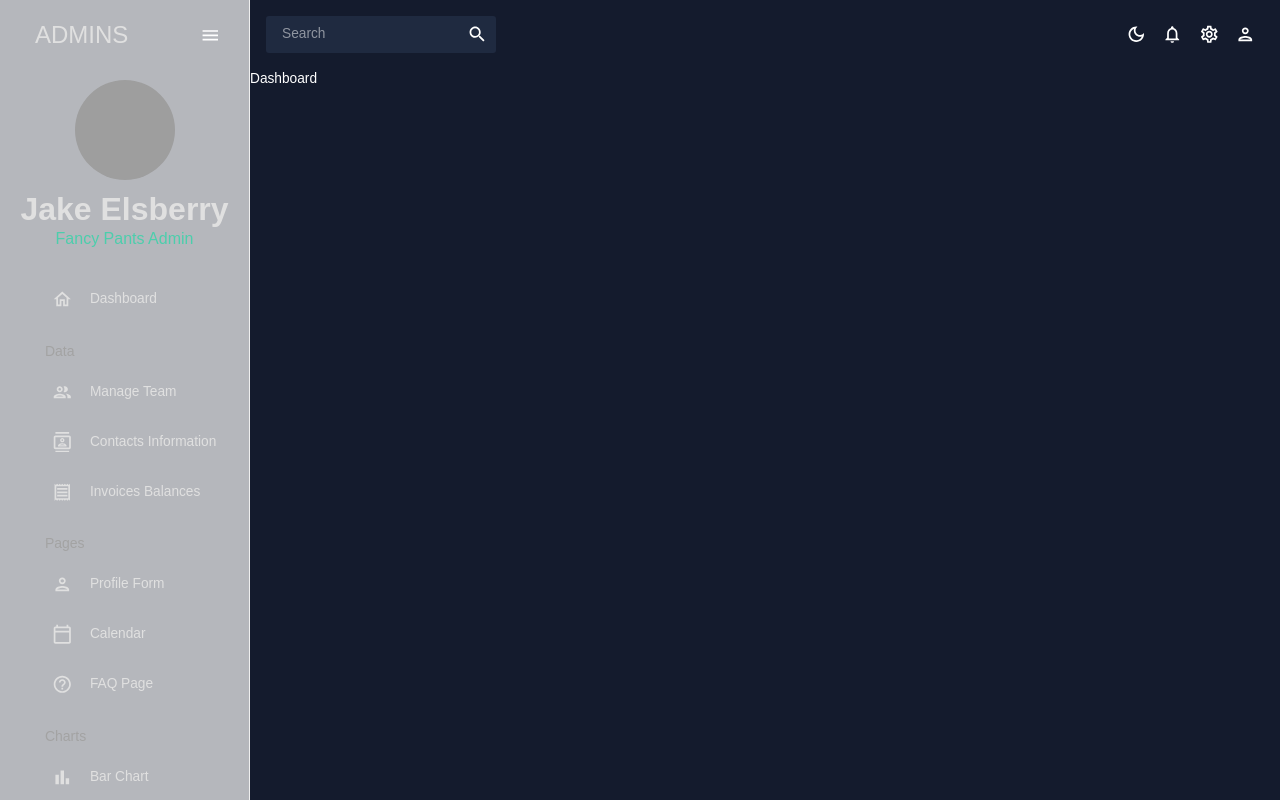
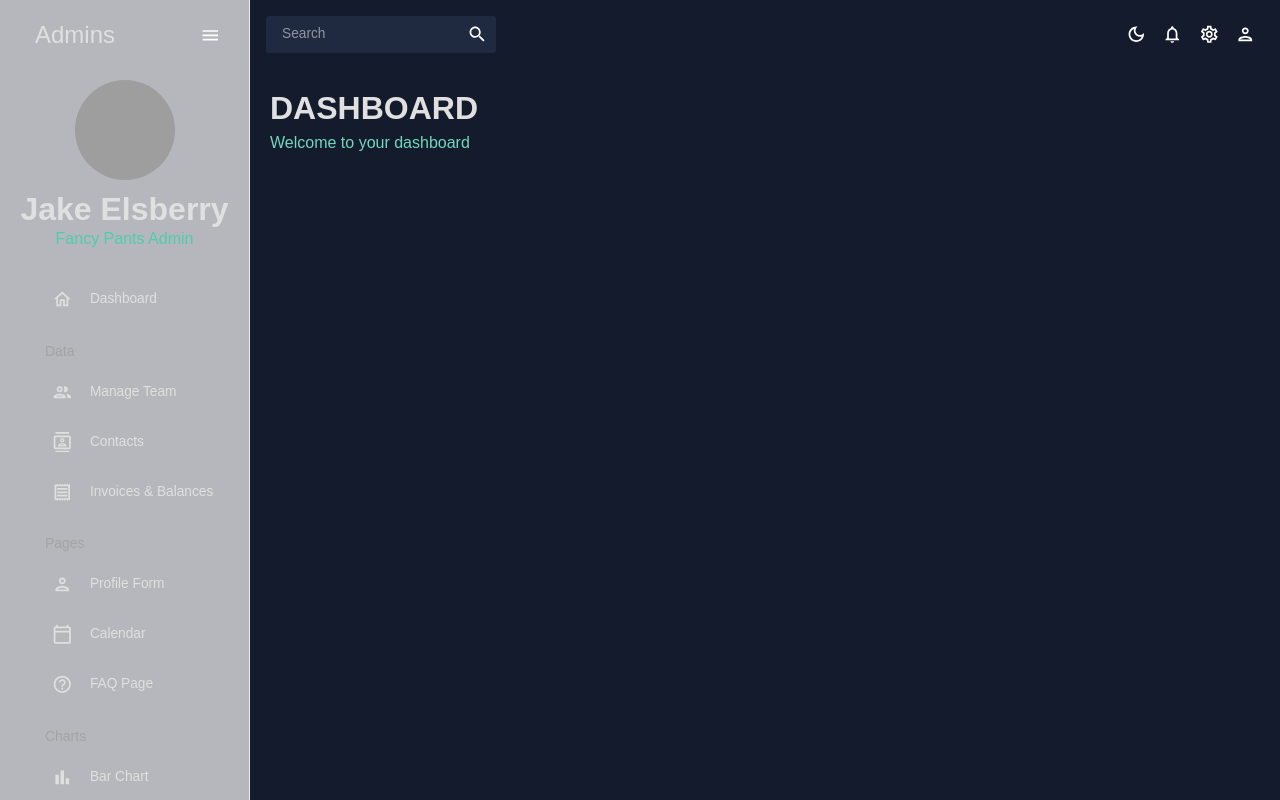
Before and after one commit to Schmelzberry/react-dashboard, a React (Create React App) app: page / in a window 1280 px wide. Shown: the top 800 px of the page. Built offline with nearby package versions, Linux system fonts and the light colour scheme; grey boxes are pictures that could not be loaded.

Commit message:
side and nav bar fully functional

```diff
--- /dev/null
+++ b/src/components/Header.jsx
@@ -0,0 +1,24 @@
+import { Typography, Box, useTheme } from "@mui/material";
+import { tokens } from "../theme";
+
+const Header = ({title, subtitle}) => {
+  const theme = useTheme();
+  const colors = tokens(theme.palette.mode);
+
+  return(
+
+ <Box>
+    <Typography variant ="h2"
+     color={colors.grey[100]}
+     fontWeight="bold"
+     sx={{mb: "5px" }}>
+
+      {title}</Typography>
+    <Typography variant="h5" color={colors.greenAccent[400]}>
+      {subtitle}
+    </Typography>
+  </Box>
+   );
+  };
+
+  export default Header;
--- a/src/scenes/dashboard/index.jsx
+++ b/src/scenes/dashboard/index.jsx
@@ -1,6 +1,14 @@
+import { Box } from "@mui/material";
+import Header from "../../components/Header";
+
 const Dashboard = () => {
-  return <div>Dashboard</div>
-
-}
+  return (
+    <Box m="20px">
+      <Box display="flex" justifyContent="space-between" alignItems="center">
+        <Header title="DASHBOARD" subtitle="Welcome to your dashboard" />
+      </Box>
+    </Box>
+  );
+};
 
 export default Dashboard;
--- a/src/scenes/global/Navbar.jsx
+++ b/src/scenes/global/Navbar.jsx
@@ -81,7 +81,7 @@
                 ml="15px"
               >
                 <Typography variant="h3" color={colors.grey[100]}>
-                  ADMINS
+                  Admins
                 </Typography>
                 <IconButton onClick={() => setIsCollapsed(!isCollapsed)}>
                   <MenuOutlinedIcon />
@@ -106,6 +106,7 @@
                   variant="h2"
                   color={colors.grey[100]}
                   fontWeight="bold"
+                  // m is short for margin
                   sx={{ m: "10px 0 0 0" }}
                 >
                   Jake Elsberry
@@ -141,14 +142,14 @@
               setSelected={setSelected}
             />
             <Item
-              title="Contacts Information"
+              title="Contacts"
               to="/contacts"
               icon={<ContactsOutlinedIcon />}
               selected={selected}
               setSelected={setSelected}
             />
             <Item
-              title="Invoices Balances"
+              title="Invoices & Balances"
               to="/invoices"
               icon={<ReceiptOutlinedIcon />}
               selected={selected}
```
